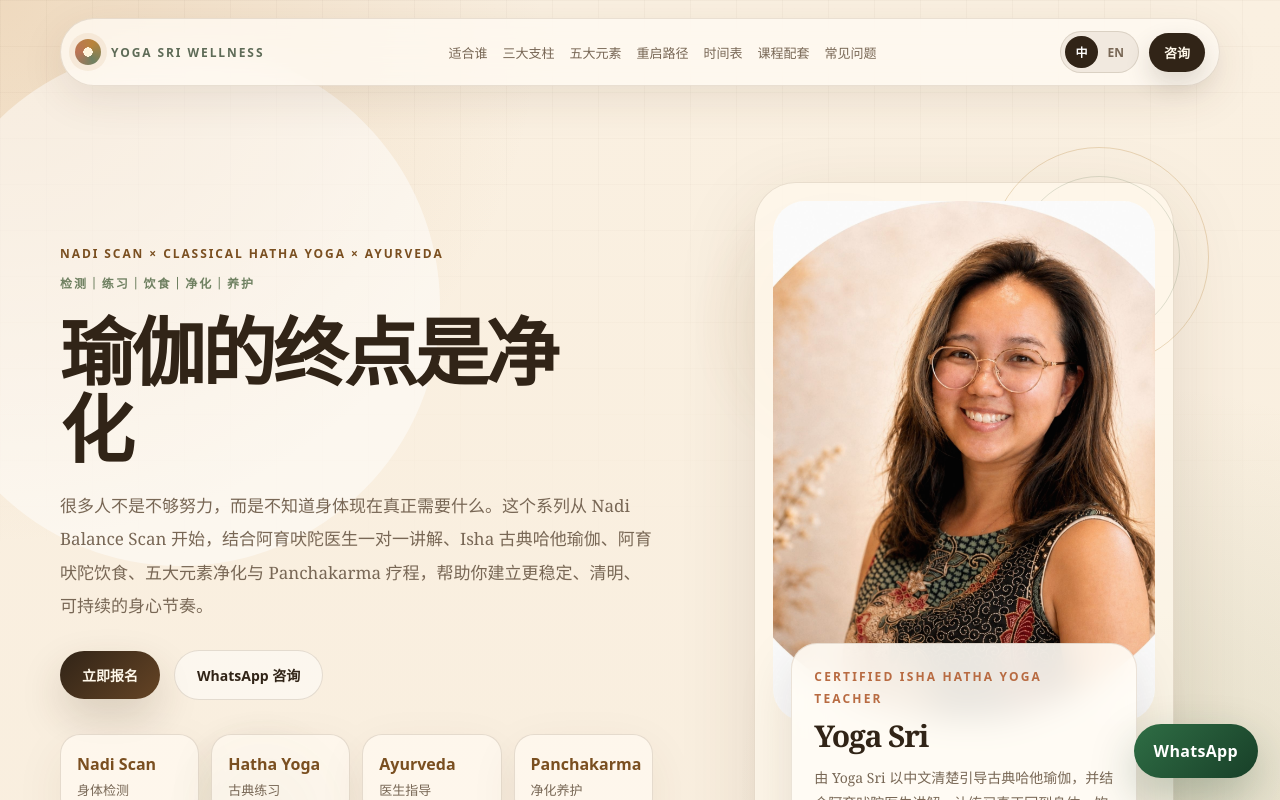
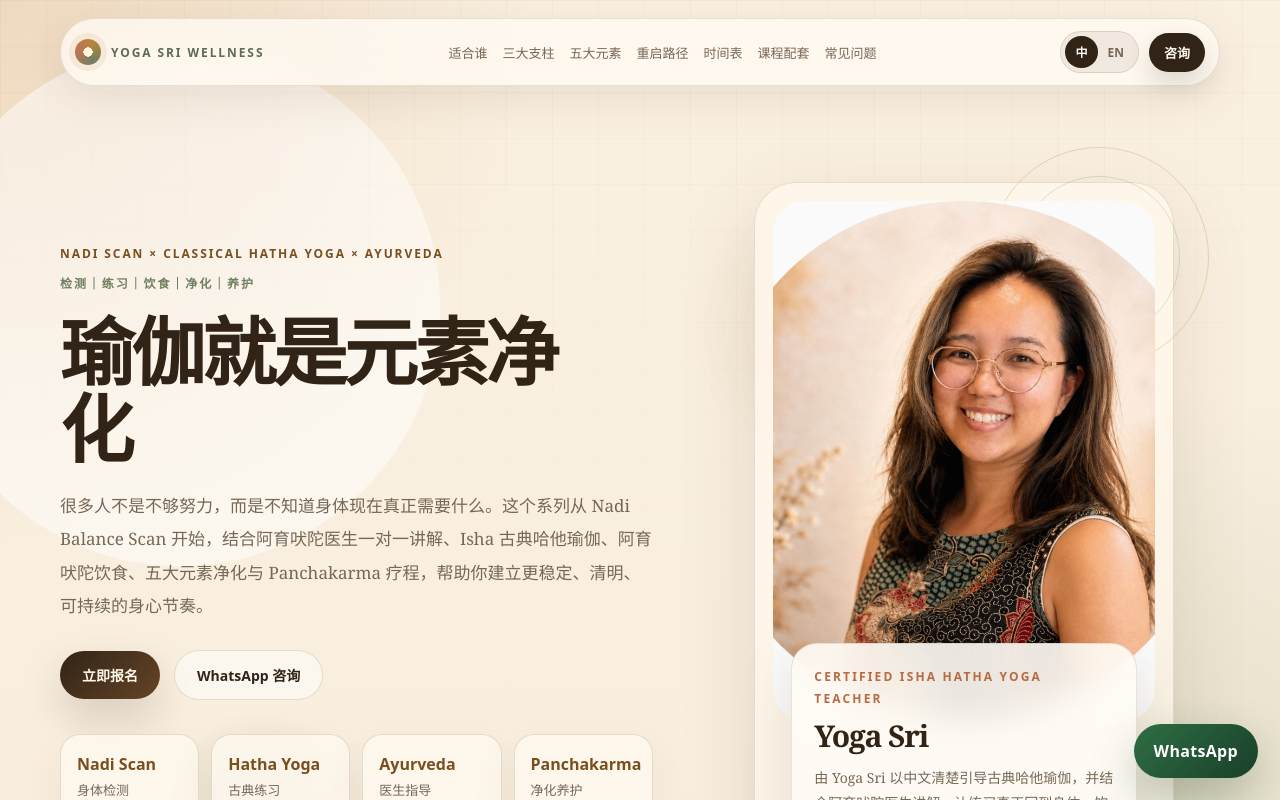
Before and after one commit to yogasriliew-source/yogasriwebsite, a Next.js app: page / in a window 1280 px wide. Shown: the top 800 px of the page. Built offline with nearby package versions, Linux system fonts and the light colour scheme.

Commit message:
Update yoga title for clarity

```diff
--- a/app/page.tsx
+++ b/app/page.tsx
@@ -27,7 +27,7 @@ const content = {
       badge: "YOGA SRI WELLNESS",
       eyebrow: "Nadi Scan × Classical Hatha Yoga × Ayurveda",
       kicker: "检测｜练习｜饮食｜净化｜养护",
-      title: "瑜伽的终点是净化",
+      title: "瑜伽就是元素净化",
       subtitle:
         "很多人不是不够努力，而是不知道身体现在真正需要什么。这个系列从 Nadi Balance Scan 开始，结合阿育吠陀医生一对一讲解、Isha 古典哈他瑜伽、阿育吠陀饮食、五大元素净化与 Panchakarma 疗程，帮助你建立更稳定、清明、可持续的身心节奏。",
       ctaPrimary: "立即报名",
```
